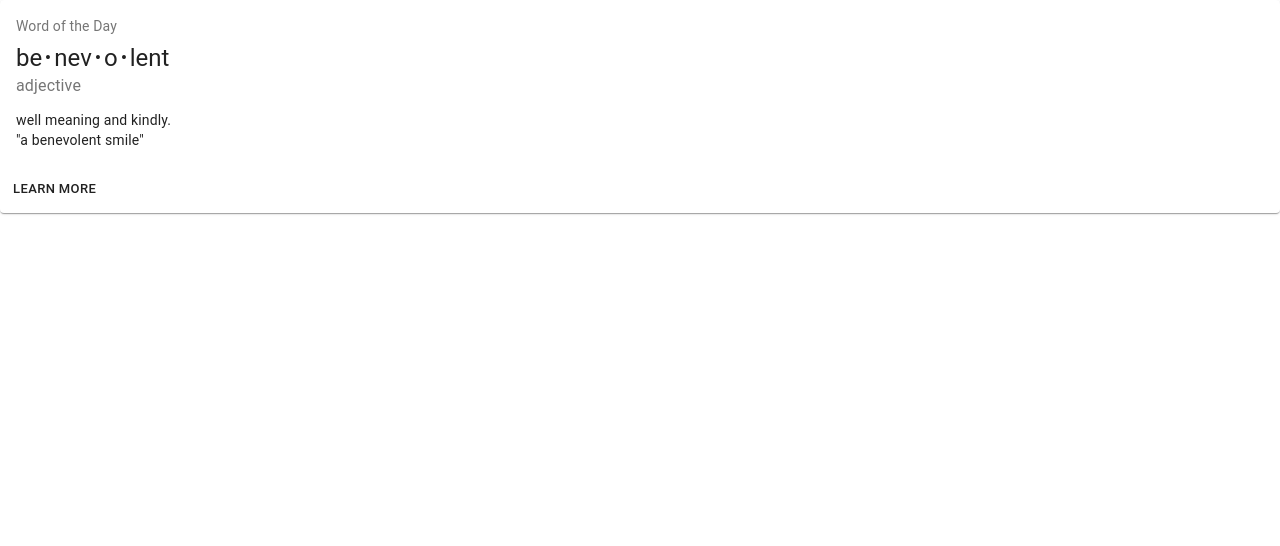
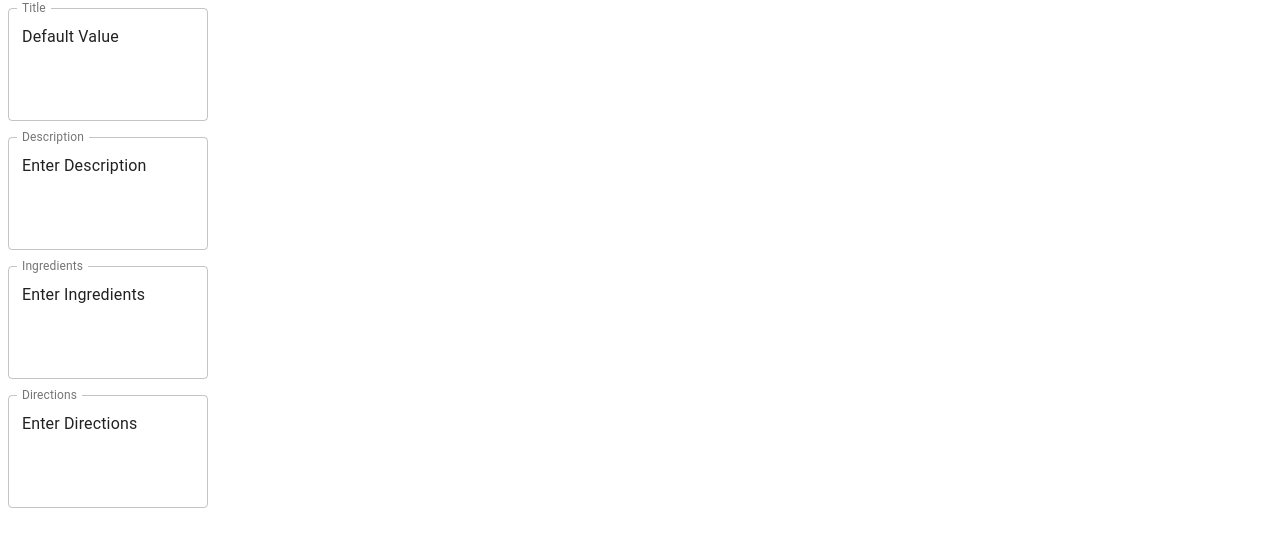
Before and after one commit to BW-WEBPT15-SecretFamilyRecipesCookbook5/frontend, a React (Create React App) app: page /addrecipe in a window 1280 px wide. Shown: the top 546 px of the page. Built offline with nearby package versions, Linux system fonts and the light colour scheme.

Commit message:
added form boxes on AddRecipe

```diff
--- a/src/components/AddRecipe.js
+++ b/src/components/AddRecipe.js
@@ -8,69 +8,70 @@
 //notes
 //author
 //button to submit/post
+import React, {UseState} from 'react';
+import { makeStyles } from '@material-ui/core/styles';
+import TextField from '@material-ui/core/TextField';
 
-// export default AddRecipe;
-// import React, { useState, useEffect } from "react";
-// const AddRecipe = props => {
-//     return (
-//         <div className="add-recipe-form">
-//             <p>This will be the recipe form!</p>
-//         </div>
-//     );
-
-// }
-
-// export default AddRecipe;
-import React from 'react';
-import { makeStyles } from '@material-ui/core/styles';
-import Card from '@material-ui/core/Card';
-import CardActions from '@material-ui/core/CardActions';
-import CardContent from '@material-ui/core/CardContent';
-import Button from '@material-ui/core/Button';
-import Typography from '@material-ui/core/Typography';
-
-const useStyles = makeStyles({
+const useStyles = makeStyles(theme => ({
   root: {
-    minWidth: 275,
+    '& .MuiTextField-root': {
+      margin: theme.spacing(1),
+      width: 200,
+    },
   },
-  bullet: {
-    display: 'inline-block',
-    margin: '0 2px',
-    transform: 'scale(0.8)',
-  },
-  title: {
-    fontSize: 14,
-  },
-  pos: {
-    marginBottom: 12,
-  },
-});
+}));
 
 export default function AddRecipe() {
   const classes = useStyles();
-  const bull = <span className={classes.bullet}>•</span>;
+  const [value, setValue] = React.useState('Controlled');
+
+  const handleChange = event => {
+    setValue(event.target.value);
+  };
 
   return (
-    <Card className={classes.root}>
-      <CardContent>
-        <Typography className={classes.title} color="textSecondary" gutterBottom>
-          Word of the Day
-        </Typography>
-        <Typography variant="h5" component="h2">
-          be{bull}nev{bull}o{bull}lent
-        </Typography>
-        <Typography className={classes.pos} color="textSecondary">
-          adjective
-        </Typography>
-        <Typography variant="body2" component="p">
-          well meaning and kindly.
-          <br />
-          {'"a benevolent smile"'}
-        </Typography>
-      </CardContent>
-      <CardActions>
-        <Button size="small">Learn More</Button>
-      </CardActions>
-    </Card>
+    <form className={classes.root} noValidate autoComplete="off">
+      <div>
+        <TextField
+          id="outlined-multiline-static"
+          label="Title"
+          multiline
+          rows="4"
+          defaultValue="Default Value"
+          variant="outlined"
+        />
+      </div>
+      <div>
+        <TextField
+          id="outlined-multiline-static"
+          label="Description"
+          multiline
+          rows="4"
+          defaultValue="Enter Description"
+          variant="outlined"
+        />
+      </div>
+      <div>
+        <TextField
+          id="outlined-multiline-static"
+          label="Ingredients"
+          multiline
+          rows="4"
+          defaultValue="Enter Ingredients"
+          variant="outlined"
+        />
+      </div>
+
+      <div>
+        <TextField
+          id="outlined-multiline-static"
+          label="Directions"
+          multiline
+          rows="4"
+          defaultValue="Enter Directions"
+          variant="outlined"
+        />
+      </div>
+    </form>
   );
 }
```
